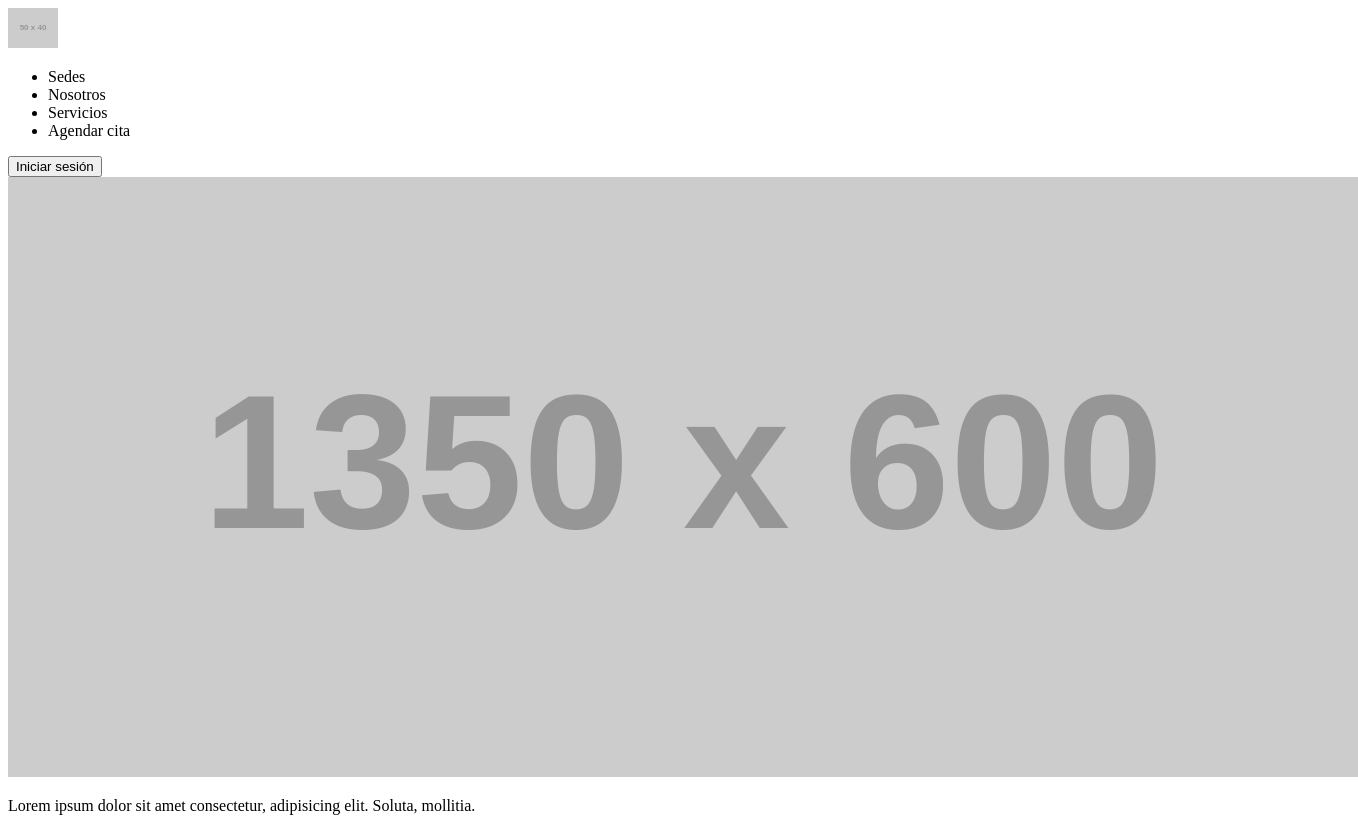
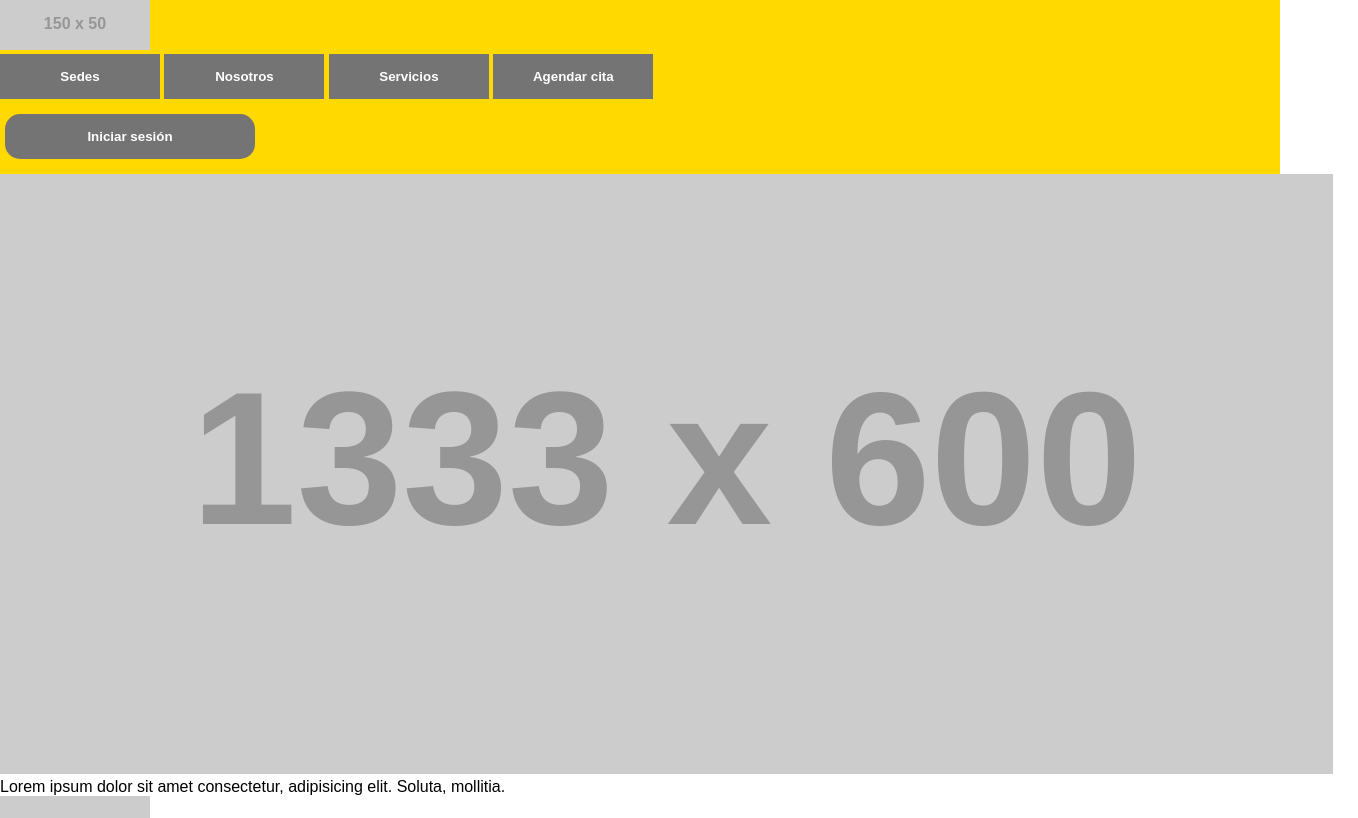
Before and after one commit to JuanRodLes/BootCamp-DWFS, a plain HTML site: page dataclinics/index.html in a window 1280 px wide. Shown: the top 818 px of the page, 1358 px wide, since content can reach past the window. Drawn offline with Linux system fonts and the light colour scheme; placeholder pictures from the web are drawn by us.

Commit message:
Inicio css

```diff
--- /dev/null
+++ b/dataclinics/assets/css/main.css
@@ -0,0 +1,32 @@
+*{
+    margin: 0;
+    padding: 0;
+    box-sizing: border-box;
+    font-family: arial, Helvetica, Sans-serif;
+}
+.Navbar {
+    background-color: #ffd900;
+}
+.ListaNavbar {
+    list-style-type: none;
+}
+.ListaNavbar  li {
+    display: inline;
+}
+
+.ListaNavbar li button, #boton{
+    width: 160px;
+    background: #747474;
+    color: #ffffff;
+    font-weight: bold;
+    padding: 15px;
+    white-space: nowrap;
+    border: none;
+    cursor: pointer;
+}
+
+#boton{
+    width: 250px;
+    border-radius: 15px;
+    margin: 15px 5px 15px;
+}
--- a/dataclinics/index.html
+++ b/dataclinics/index.html
@@ -6,23 +6,33 @@
     <meta http-equiv="X-UA-Compatible" content="IE=edge">
     <meta name="viewport" content="width=device-width, initial-scale=1.0">
     <title>DataClinics</title>
+    <link rel="shorcut icon" href="assets/Favicon.ico" type="image/x-icon">
+    <link rel="stylesheet" href="assets/css/main.css">
 </head>
 
 <body>
     <!-- encabezado y opciones -->
-    <nav>
-        <img src="https://dummyimage.com/50x40/000/fff" alt="logo">
-        <ul>
-            <li>Sedes</li>
-            <li>Nosotros</li>
-            <li>Servicios</li>
-            <li>Agendar cita</li>
+    <nav class="Navbar">
+        <img src="https://dummyimage.com/150x50/000/fff">
+        <ul class="ListaNavbar">
+            <li>
+                <button>Sedes</button>
+            </li>
+            <li>
+                <button>Nosotros</button>
+            </li>
+            <li>
+                <button>Servicios</button>
+            </li>
+            <li>
+                <button>Agendar cita</button>
+            </li>
         </ul>
-        <button type="button">Iniciar sesión</button>
+        <button id="boton" type="button">Iniciar sesión</button>
     </nav>
     <!--Seccion de carrusel-->
     <section>
-        <img src="https://dummyimage.com/1350x600/000/fff">
+        <img src="https://dummyimage.com/1333x600/000/fff">
     </section>
     <!-- Parrafo inicial -->
     <section>
```
Also changed, not shown: dataclinics/assets/Favicon.ico (added).
